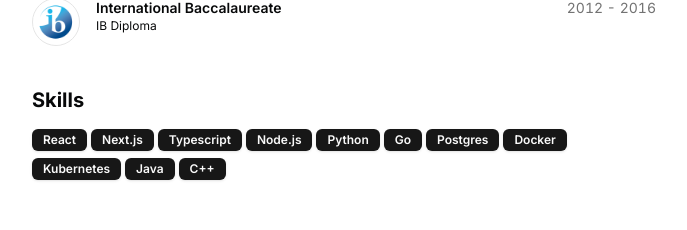
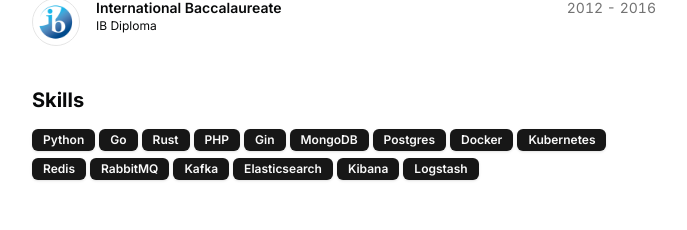
Before and after one commit to awalnur/ad-portfolio, a Next.js app: page / in a window 1280 px wide. Shown: the part 1098-1328 px from the top of the page, without its empty margins (296-983 px from the left). Built offline with nearby package versions, Linux system fonts and the light colour scheme.

Commit message:
fix: type errro 'string' on blur-fade

```diff
--- a/src/components/magicui/blur-fade.tsx
+++ b/src/components/magicui/blur-fade.tsx
@@ -29,7 +29,7 @@ const BlurFade = ({
   blur = "6px",
 }: BlurFadeProps) => {
   const ref = useRef(null);
-  const inViewResult = useInView(ref, { once: true, margin: inViewMargin });
+  const inViewResult = useInView(ref, { once: true, margin: inViewMargin as any });
   const isInView = !inView || inViewResult;
   const defaultVariants: Variants = {
     hidden: { y: yOffset, opacity: 0, filter: `blur(${blur})` },
--- a/src/data/resume.tsx
+++ b/src/data/resume.tsx
@@ -13,29 +13,33 @@ export const DATA = {
     "At the end of 2022, I quit my job as a software engineer to go fulltime into building and scaling my own SaaS businesses. In the past, [I pursued a double degree in computer science and business](/#education), [interned at big tech companies in Silicon Valley](https://www.youtube.com/watch?v=d-LJ2e5qKdE), and [competed in over 21 hackathons for fun](/#hackathons). I also had the pleasure of being a part of the first ever in-person cohort of buildspace called [buildspace sf1](https://buildspace.so/sf1).",
   avatarUrl: "/me.png",
   skills: [
-    "React",
-    "Next.js",
-    "Typescript",
-    "Node.js",
     "Python",
     "Go",
+    "Rust",
+    "PHP",
+    "Gin",
+    "MongoDB",
     "Postgres",
     "Docker",
     "Kubernetes",
-    "Java",
-    "C++",
+    "Redis",
+    "RabbitMQ",
+    "Kafka",
+    "Elasticsearch",
+    "Kibana",
+    "Logstash",
   ],
   navbar: [
     { href: "/", icon: HomeIcon, label: "Home" },
     { href: "/blog", icon: NotebookIcon, label: "Blog" },
   ],
   contact: {
-    email: "hello@example.com",
+    email: "awal.n.deriyanto@gmail.com",
     tel: "+123456789",
     social: {
       GitHub: {
         name: "GitHub",
-        url: "https://dub.sh/dillion-github",
+        url: "https://github.com/awalnur",
         icon: Icons.github,
 
         navbar: true,
```
